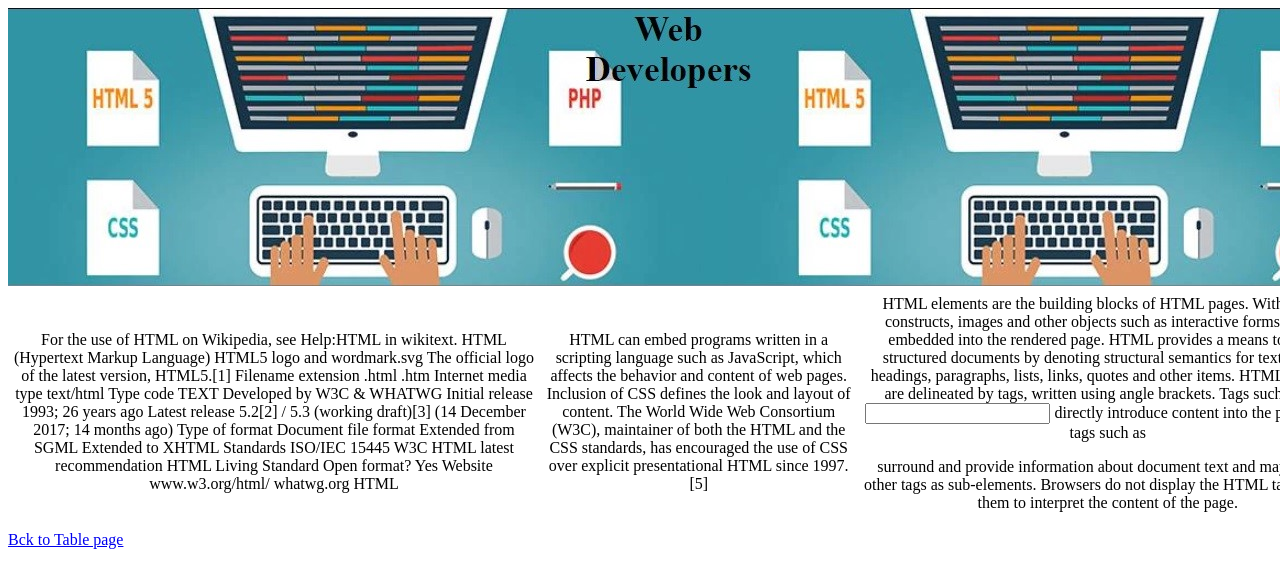
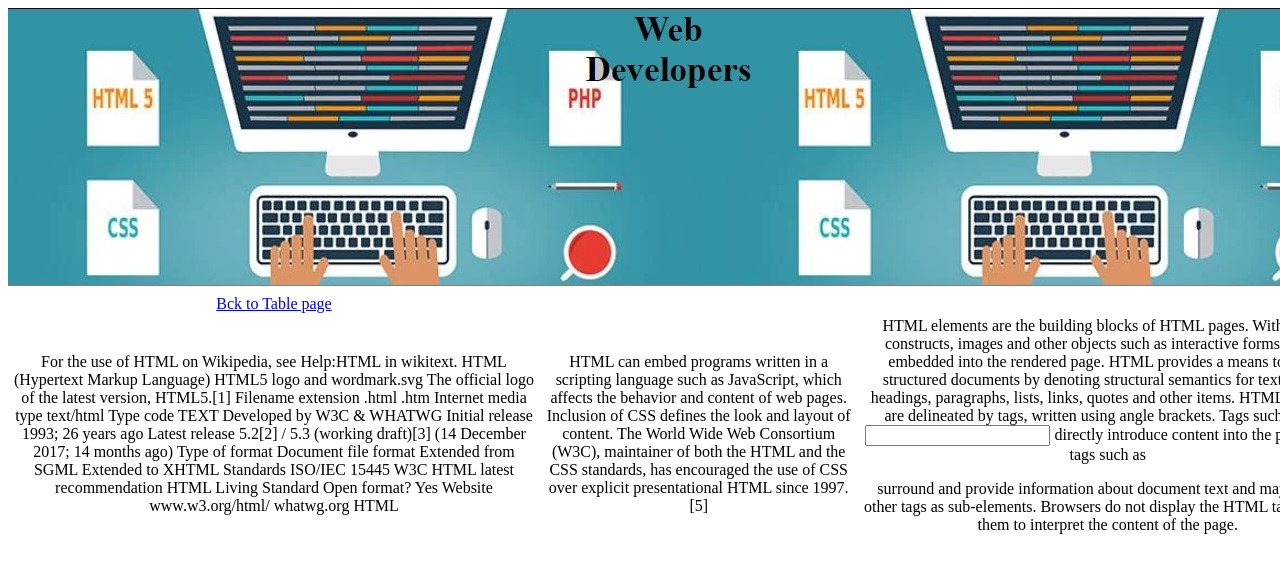
Before and after one commit to moaaz1010/Assignment-tables-1, a plain HTML site: page HTML 5-6.html in a window 1280 px wide. Shown: the top 588 px of the page. Drawn offline with Linux system fonts and the light colour scheme.

Commit message:
Update HTML 5-6.html

```diff
--- a/HTML 5-6.html
+++ b/HTML 5-6.html
@@ -16,6 +16,9 @@
     <tr>
        <img src="mmm.jpg">
 
+    </tr>
+    <tr>
+        <td><a href="index.html">Bck to Table page</a></td>
     </tr>
 
 
@@ -62,6 +65,6 @@ HTML</td>
 
 
 </table>
-<a href="index.html">Bck to Table page</a>
+
 </body>
 </html>
```
